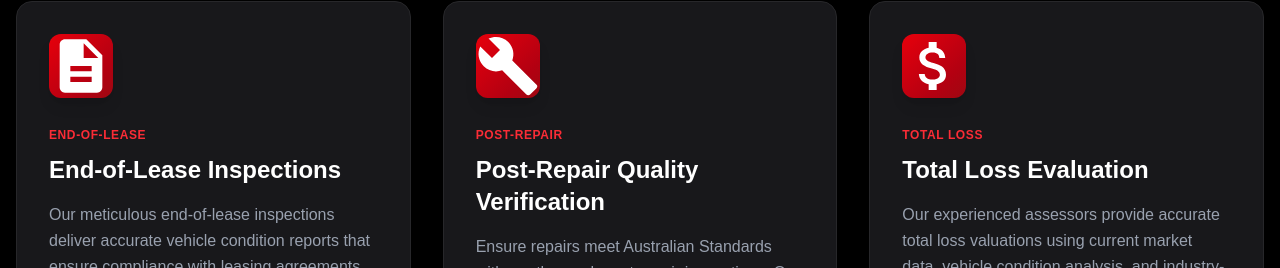
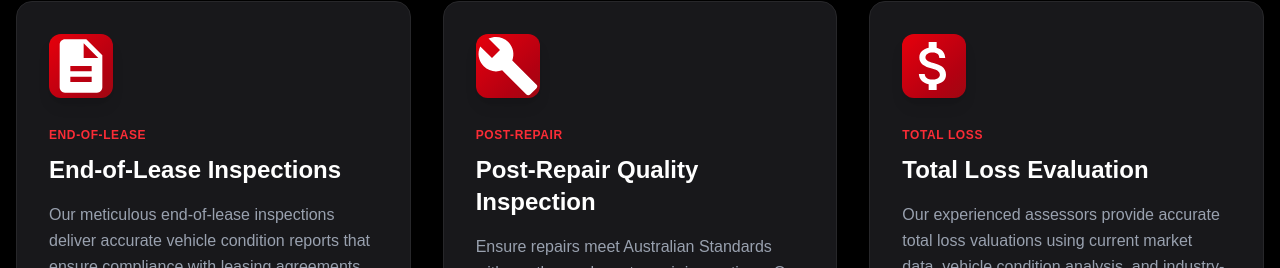
Before and after one commit to kariemGerges/crashify, a Next.js app: page /pages/services in a window 1280 px wide. Shown: the part 1214-1482 px from the top of the page. Built offline with nearby package versions, Linux system fonts and the light colour scheme.

Commit message:
proud1.5

```diff
--- a/src/app/components/Footer.tsx
+++ b/src/app/components/Footer.tsx
@@ -161,13 +161,13 @@ export default function Footer() {
                     </p>
                     <div className="flex space-x-6 text-sm">
                         <Link
-                            href="pages/privacy"
+                            href="/pages/privacy"
                             className="text-red-600 transition-colors"
                         >
                             Privacy Policy
                         </Link>
                         <Link
-                            href="pages/terms"
+                            href="/pages/terms"
                             className="text-red-600 transition-colors"
                         >
                             Terms of Service
--- a/src/app/pages/services/page.tsx
+++ b/src/app/pages/services/page.tsx
@@ -217,7 +217,7 @@ export default function ServicesPage() {
             ],
         },
         {
-            title: 'Post-Repair Quality Verification',
+            title: 'Post-Repair Quality Inspection',
             subtitle: 'Post-Repair',
             description:
                 'Ensure repairs meet Australian Standards with our thorough post-repair inspections. Our experienced assessors verify workmanship quality, parts compliance, and safety standards—providing confidence that vehicles are properly restored and road-ready.',
```
